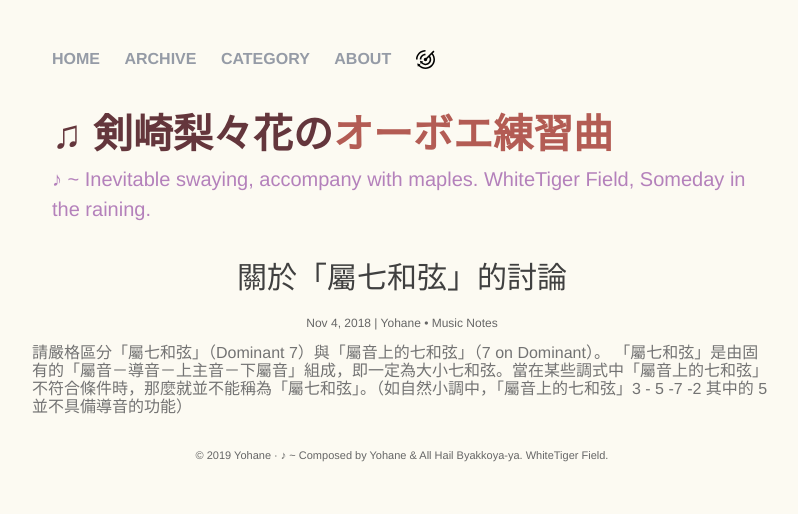
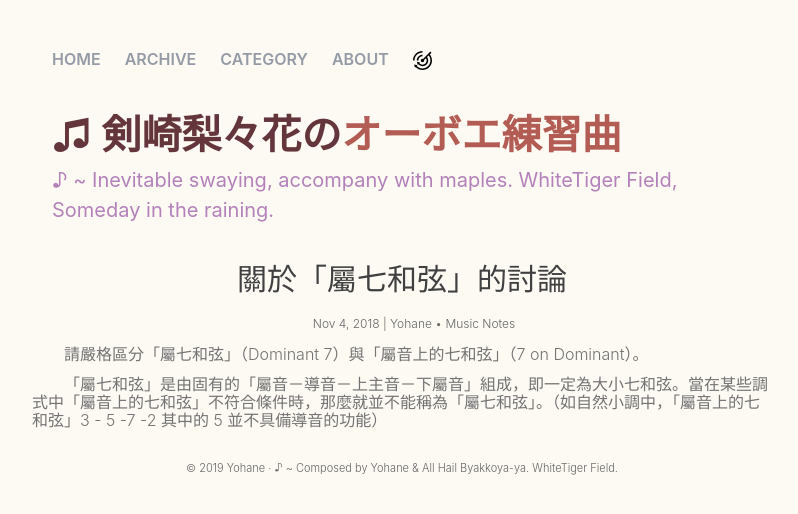
Before and after one commit to YohaneWW/Maples, a Jekyll site: the page built from _posts/2018-11-04-discuss-d7.md, in a window 1280 px wide. Shown: the top 514 px of the page, without its empty margins (238-1036 px from the left). Built offline with Jekyll 4.4.1, drawn with Linux system fonts in a browser that asks for light colours.

Commit message:
modify dont-family again.

```diff
--- a/_posts/2018-11-04-discuss-d7.md
+++ b/_posts/2018-11-04-discuss-d7.md
@@ -5,4 +5,5 @@ categories: [Music Notes]
 excerpt: Discuss of Dominat 7
 ---
 請嚴格區分「屬七和弦」（Dominant 7）與「屬音上的七和弦」（7 on Dominant）。
+
 「屬七和弦」是由固有的「屬音－導音－上主音－下屬音」組成，即一定為大小七和弦。當在某些調式中「屬音上的七和弦」不符合條件時，那麼就並不能稱為「屬七和弦」。（如自然小調中，「屬音上的七和弦」3 - 5 -7 -2 其中的 5 並不具備導音的功能）
--- a/_sass/_base.scss
+++ b/_sass/_base.scss
@@ -217,7 +217,7 @@ blockquote {
     padding: 0;
 }
 body {
-    font-family: "Helvetica Neue", Helvetica, "Hiragino Sans", "Hiragino Sans GB", sans-serif;
+    font-family: "SF Pro JP","SF Pro Text","SF Pro Icons","Hiragino Kaku Gothic Pro","ヒラギノ角ゴ Pro W3","メイリオ","Meiryo","ＭＳ Ｐゴシック","Helvetica Neue","Helvetica","Arial",sans-serif;
     font-size: 16px;
     line-height: 18px;
     color: #737373;
@@ -247,6 +247,7 @@ a img {
 }
 p {
     margin-bottom: 12px;
+    text-indent: 2em;
 }
 h1,
 h2,
--- a/css/main.scss
+++ b/css/main.scss
@@ -6,7 +6,7 @@
 
 
 // Our variables
-$base-font-family: "Helvetica Neue", Helvetica, "Hiragino Sans", "Hiragino Sans GB", sans-serif;
+$base-font-family: "SF Pro JP","SF Pro Text","SF Pro Icons","Hiragino Kaku Gothic Pro","ヒラギノ角ゴ Pro W3","メイリオ","Meiryo","ＭＳ Ｐゴシック","Helvetica Neue","Helvetica","Arial",sans-serif;
 $base-font-size:   16px;
 $small-font-size:  $base-font-size * 0.875;
 $base-line-height: 1.5;
```
